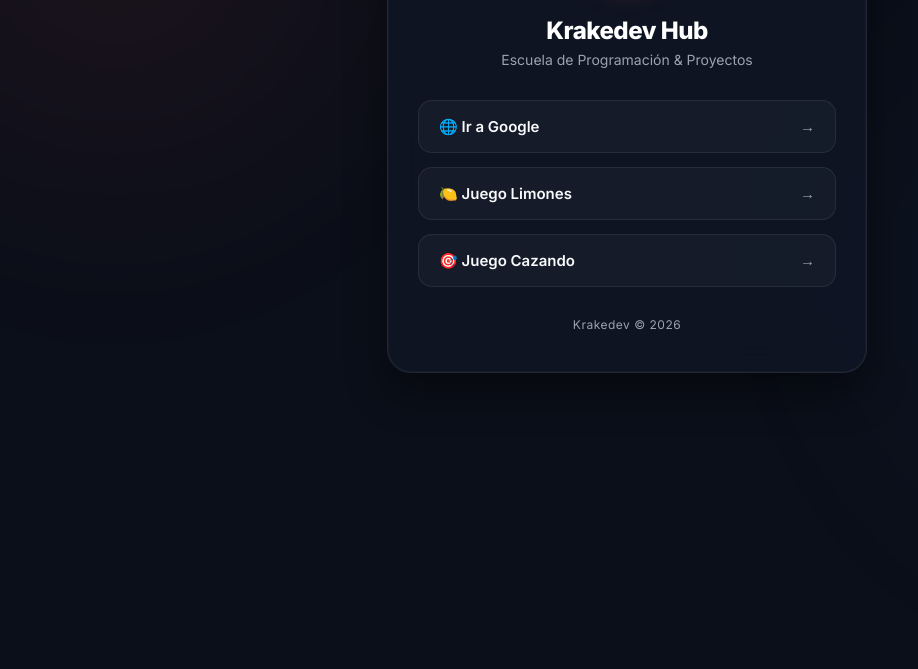
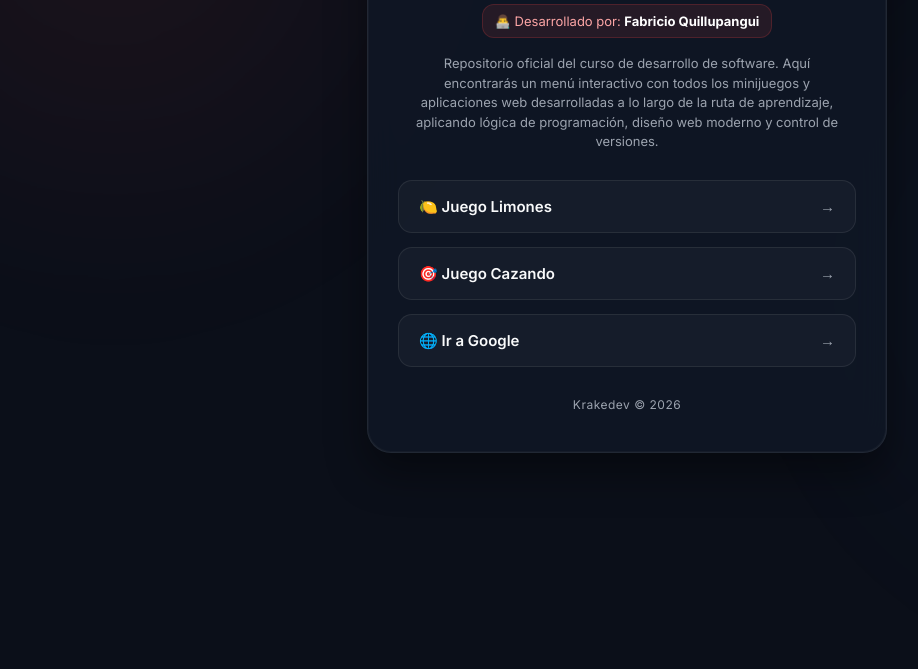
Before and after one commit to fabricioquillupangui1/menu, a plain HTML site: page index.html in a window 1280 px wide. Shown: the part 291-960 px from the top of the page, without its empty margins (13-931 px from the left). Drawn offline with Linux system fonts and the light colour scheme.

Commit message:
Segunda version mejorada del proyecto menu,añadir prompts

```diff
--- a/index.html
+++ b/index.html
@@ -19,13 +19,17 @@
         <h1>Krakedev Hub</h1>
         <p class="subtitle">Escuela de Programación & Proyectos</p>
 
+        <!-- Información del autor -->
+        <div class="autor-badge">
+            <span>👨‍💻 Desarrollado por: <strong>Fabricio Quillupangui </strong></span>
+        </div>
+
+        <!-- Descripción del curso y proyectos -->
+        <div class="descripcion-curso">
+            <p>Repositorio oficial del curso de desarrollo de software. Aquí encontrarás un menú interactivo con todos los minijuegos y aplicaciones web desarrolladas a lo largo de la ruta de aprendizaje, aplicando lógica de programación, diseño web moderno y control de versiones.</p>
+        </div>
+
         <div class="links-stack">
-
-            <a href="https://www.google.com" class="btn-link" target="_blank">
-                <span>🌐 Ir a Google</span>
-                <span class="arrow">→</span>
-            </a>
-
             <a href="https://juego-limones-mauve.vercel.app/" class="btn-link" target="_blank">
                 <span>🍋 Juego Limones</span>
                 <span class="arrow">→</span>
@@ -36,7 +40,10 @@
                 <span class="arrow">→</span>
             </a>
 
-
+            <a href="https://www.google.com" class="btn-link" target="_blank">
+                <span>🌐 Ir a Google</span>
+                <span class="arrow">→</span>
+            </a>
         </div>
 
         <footer>
--- a/menu.css
+++ b/menu.css
@@ -1,6 +1,6 @@
 :root {
     --bg-color: #0b0f19;
-    --card-bg: rgba(17, 24, 39, 0.7);
+    --card-bg: rgba(17, 24, 39, 0.75);
     --card-border: rgba(255, 255, 255, 0.08);
     --primary: #ef4444;
     --primary-hover: #dc2626;
@@ -56,7 +56,7 @@ body::after {
 
 .container {
     width: 100%;
-    max-width: 480px;
+    max-width: 520px;
     background: var(--card-bg);
     border: 1px solid var(--card-border);
     backdrop-filter: blur(16px);
@@ -105,14 +105,37 @@ h1 {
     font-size: 24px;
     font-weight: 800;
     letter-spacing: -0.5px;
-    margin-bottom: 6px;
+    margin-bottom: 4px;
     color: #fff;
 }
 
 .subtitle {
     font-size: 14px;
     color: var(--text-muted);
-    margin-bottom: 32px;
+    margin-bottom: 18px;
+}
+
+.autor-badge {
+    background: rgba(239, 68, 68, 0.1);
+    border: 1px solid rgba(239, 68, 68, 0.2);
+    padding: 8px 12px;
+    border-radius: 12px;
+    font-size: 13px;
+    color: #fca5a5;
+    margin-bottom: 16px;
+    display: inline-block;
+}
+
+.autor-badge strong {
+    color: #fff;
+}
+
+.descripcion-curso {
+    font-size: 13px;
+    line-height: 1.5;
+    color: var(--text-muted);
+    margin-bottom: 28px;
+    padding: 0 10px;
 }
 
 .links-stack {
```
Also changed, not shown: prompts/prompt1.txt (added).
